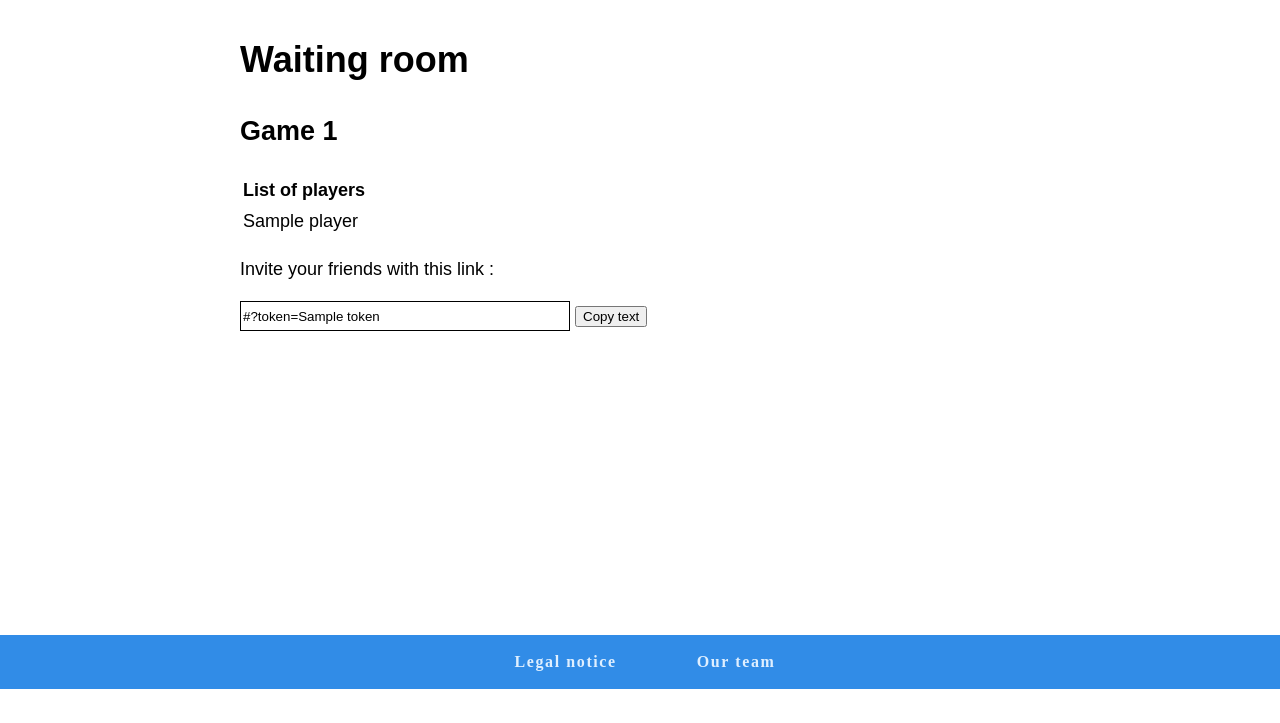
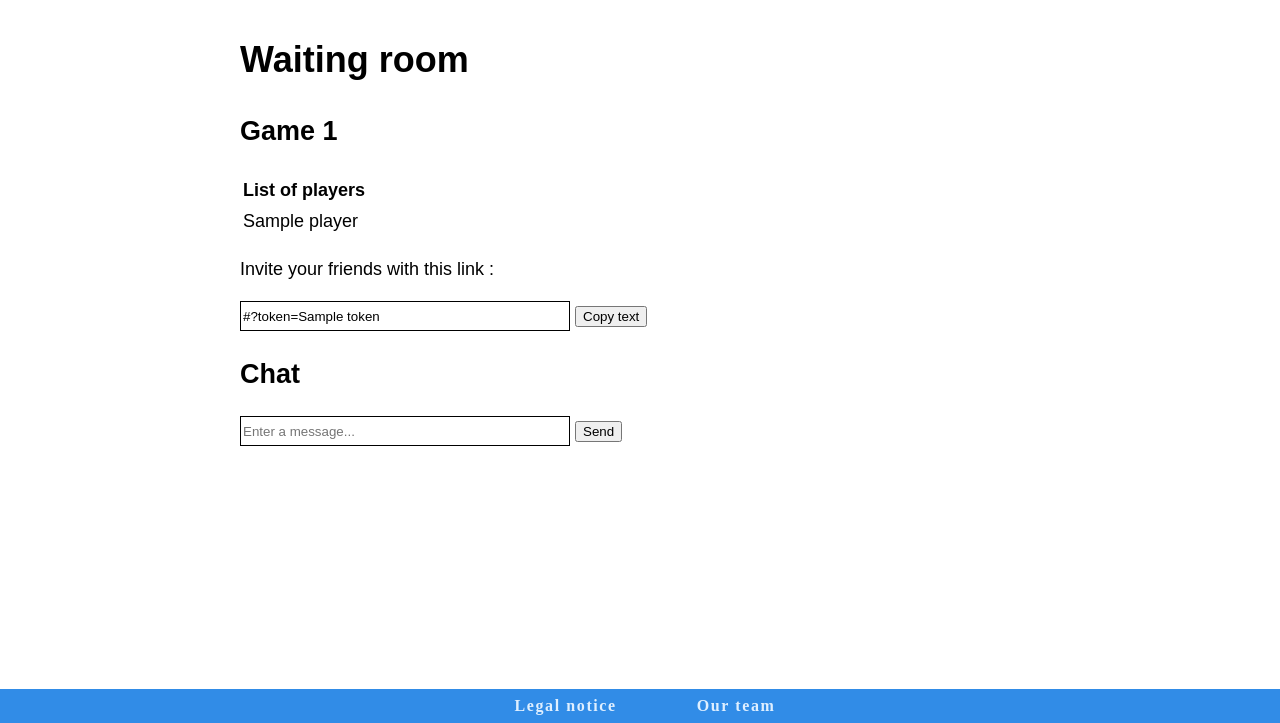
Before and after one commit to Aliptic/phone_game, a Symfony app: template templates/player_invite/index.html.twig in a window 1280 px wide. Shown: the part 111-834 px from the top of the page. Before the commit the page ends 800 px from the top, so only its background shows below. Run offline with Twig, Linux system fonts and the light colour scheme; the template is opened without the code that fills it: most values are stand-ins (such as "Sample title", 1, 10 or a date in 2020); some libraries are stand-ins or nearby versions.

Commit message:
Add beta chat in waiting room

```diff
--- a/templates/player_invite/index.html.twig
+++ b/templates/player_invite/index.html.twig
@@ -22,6 +22,7 @@
 	</style>
 
 	<div class="main-wrapper">
+		<div>
 		<!-- Test if a player is invited and the link is correct -->
 			{% if token and game_id > 0 %}
 			<h1>{% trans %}Waiting room{% endtrans %}</h1>
@@ -51,7 +52,17 @@
 			<br>
 			<a href="/game/{{ game_id }}">{% trans %}Start{% endtrans %}</a>
 			{% endif %}
-
+		</div>
+		<div>
+			<h2>Chat</h2>
+			<div class="chat">
+    		</div>
+			<form id="chat-form" method="post">
+				<input type="text" name="message" placeholder="Enter a message..." maxlength="500" autocomplete="off">
+				<button type="submit">{% trans %}Send{% endtrans %}</button>
+ 			</form>
+		</div>
+	</div>
 	{% else %}
 		{% if game_id == 0 %}
 			<h3>{% trans %}Sorry, this game link is invalid or expired, you should verify your link or create a game on your own :){% endtrans %}</h3>
@@ -81,7 +92,7 @@
 		// SSE
 		// Mercure hub url
 		const url = new URL('{{ mercure_hub }}');
-		console.log(url)
+	//	console.log(url)
 
 		// Search parameters
 		url.searchParams.append('topic', '{{ mercure_host }}player/invite/{{ game_id }}');
@@ -94,12 +105,34 @@
 			if(data.subject == 'player'){
 				document.querySelector('table').insertAdjacentHTML('beforeend', `<tr><td>${data.player}</td></tr>`)
 			}
-
+			if(data.subject == 'chat'){
+				document.querySelector('div.chat').insertAdjacentHTML('beforeend', `${data.player} : ${data.message}<br>`)
+			}
 			if(data.subject == 'start'){
 			//	document.querySelector('button').insertAdjacentHTML('afterend', `Compte à rebours`)
 				window.location.replace('{{ mercure_host }}start/{{ game_id }}');
 			}
 		}
+
+		document.getElementById("chat-form").addEventListener("submit", function(event) {
+			event.preventDefault();
+
+			var message_element = document.getElementsByTagName("input")[0];
+			var message = message_element.value;
+
+			if (message.toString().length) {
+				var username = localStorage.getItem("username");
+
+				var data = {
+					type: "message",
+					username: username,
+					message: message
+				};
+
+				websocket.send(JSON.stringify(data));
+				message_element.value = "";
+			}
+		}, false);
 	</script>
 
 {% endblock %}
```
Lines whose indentation alone changed are shown as unchanged.
